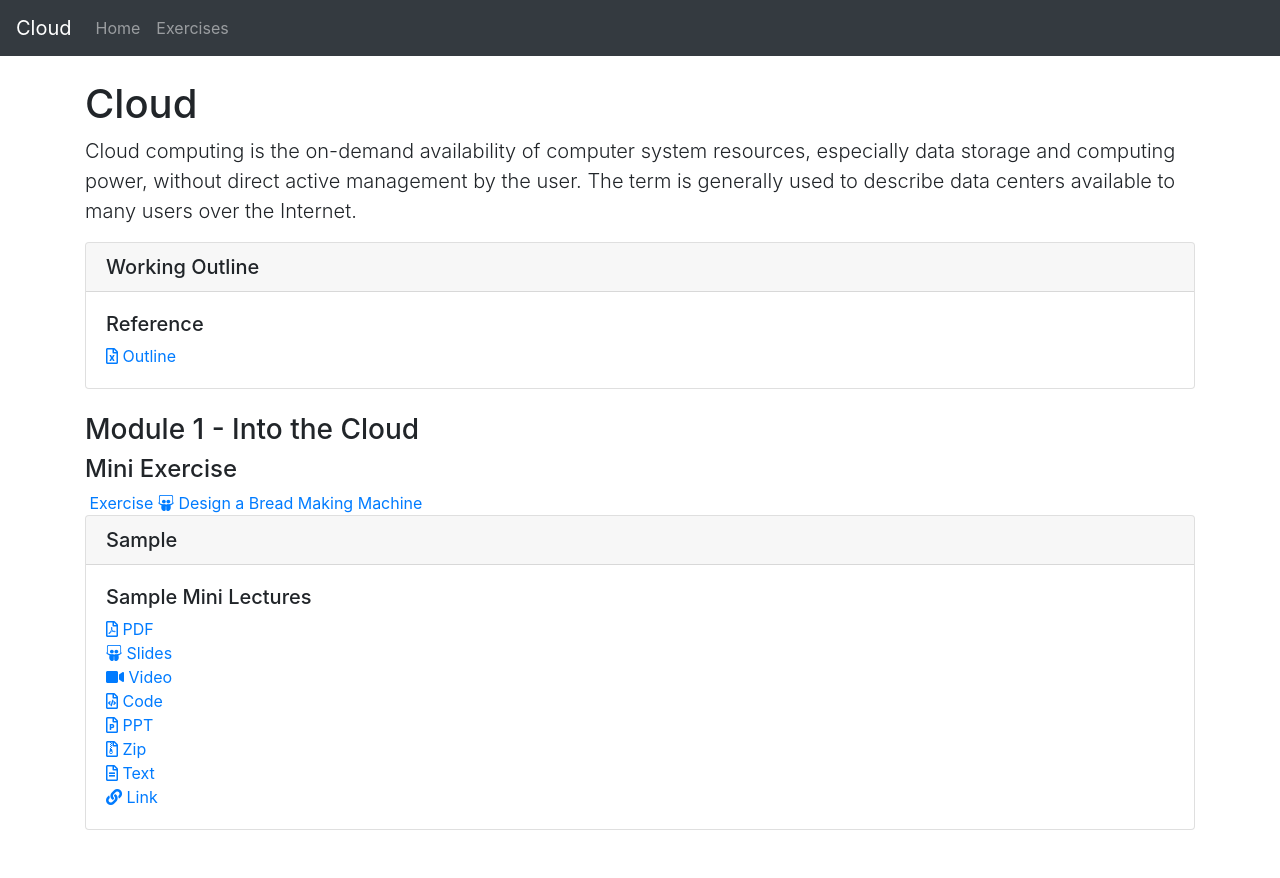
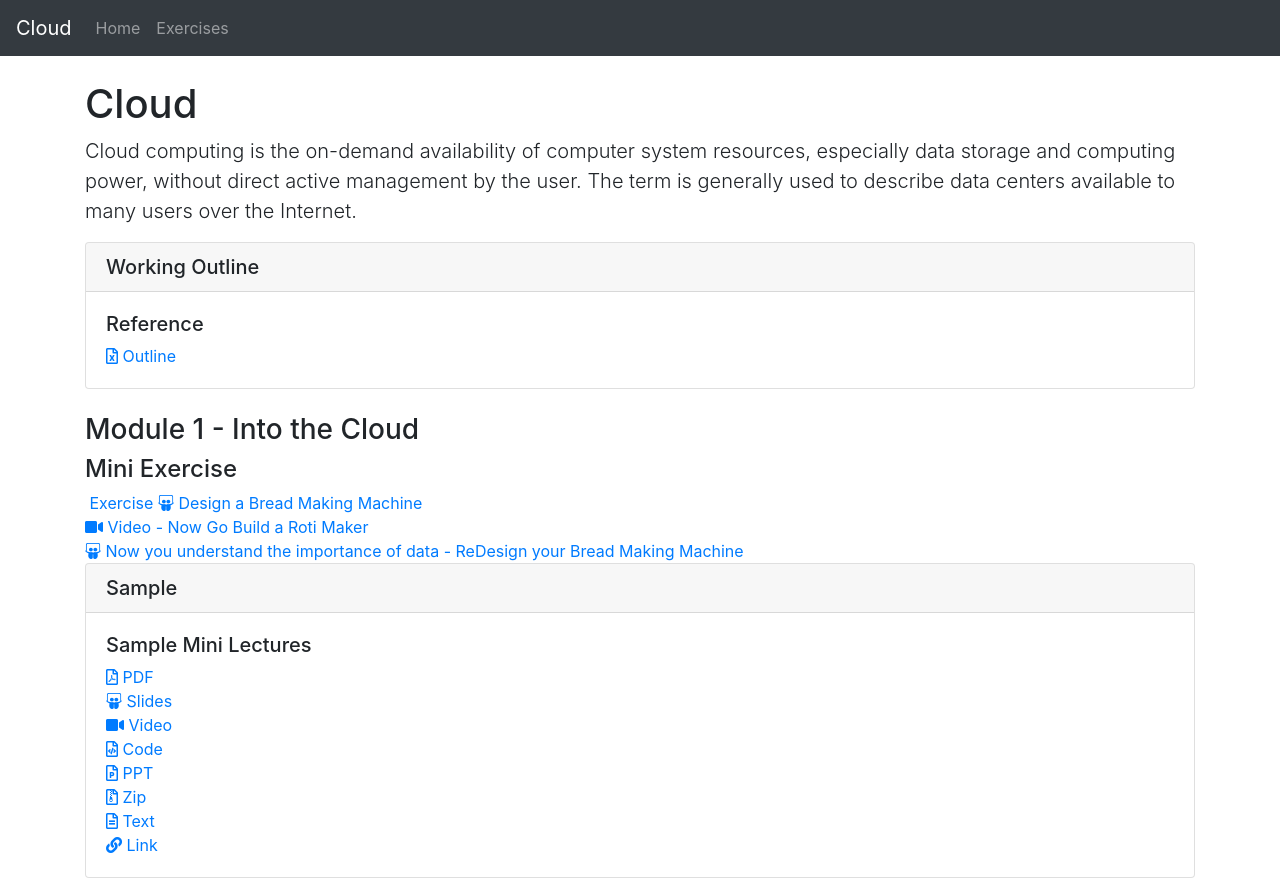
Before and after one commit to heaps/cloud, a plain HTML site: page index.html in a window 1280 px wide. Before the commit the page ends 830 px from the top, so only its background shows below. Drawn offline with nearby package versions, Linux system fonts and the light colour scheme; some icons are missing.

Commit message:
Bread Making Exercise3

```diff
--- a/index.html
+++ b/index.html
@@ -77,6 +77,12 @@
       <a href="https://drive.google.com/open?id=1ew6U5WT3OEryTlVY-bUalFczAIJ8W2nArLhkccndXwQ">
           <i class="fab fa-slideshare"></i> Design a Bread Making Machine
       </a><br>
+      <a href="https://www.youtube.com/watch?v=LUqRatX2mFU">
+          <i class="fas fa-video"></i> Video - Now Go Build a Roti Maker
+      </a><br>
+      <a href="https://drive.google.com/open?id=1IH0b8_1mlmmWRwx9XRMJ3J_ixsgjICOtYuRXwxtZrSg">
+          <i class="fab fa-slideshare"></i> Now you understand the importance of data - ReDesign your Bread Making Machine
+      </a><br>
 </div>
 
 
```
